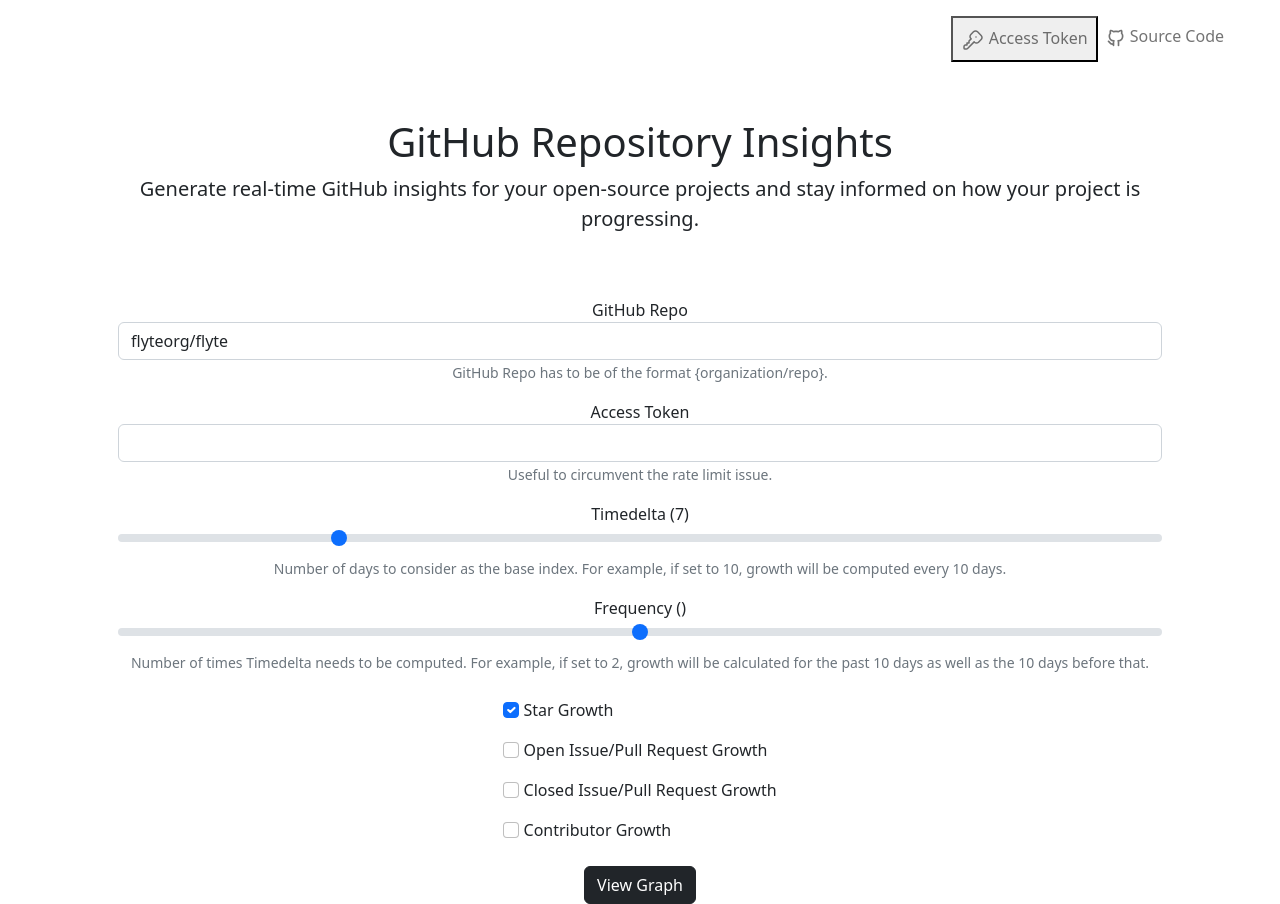
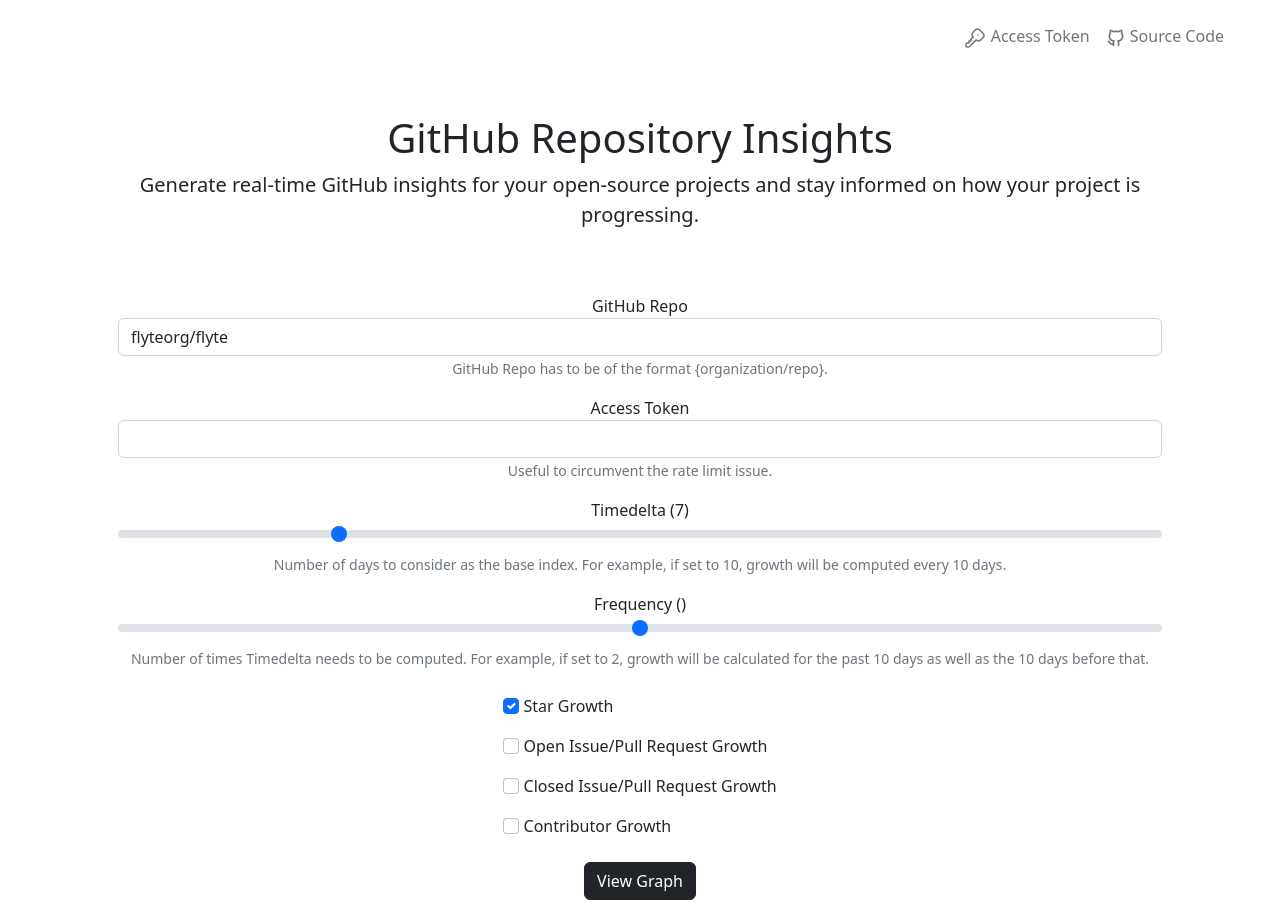
Before and after one commit to samhita-alla/github-repository-insights, a Vue app in the folder frontend/: page / in a window 1280 px wide. Built offline with nearby package versions, Linux system fonts and the light colour scheme; no server answers.

Commit message:
update css
Signed-off-by: Samhita Alla <aallasamhita@gmail.com>

```diff
--- a/frontend/src/views/HomeView.vue
+++ b/frontend/src/views/HomeView.vue
@@ -8,7 +8,7 @@
       <div class="collapse navbar-collapse" id="navbarNav">
         <ul class="navbar-nav">
           <li class="nav-item">
-            <button class="nav-link" v-on:click="github_auth"><svg xmlns="http://www.w3.org/2000/svg" width="24"
+            <button class="nav-link border-0 bg-transparent" v-on:click="github_auth"><svg xmlns="http://www.w3.org/2000/svg" width="24"
                 height="24" viewBox="0 0 24 24" fill="none" stroke="currentColor" stroke-width="1.5"
                 stroke-linecap="round" stroke-linejoin="round" class="___ref-icon mantine-t4fnek">
                 <path
```
Also changed, not shown: 1 other file (tests, documents, lock files or other folders).
